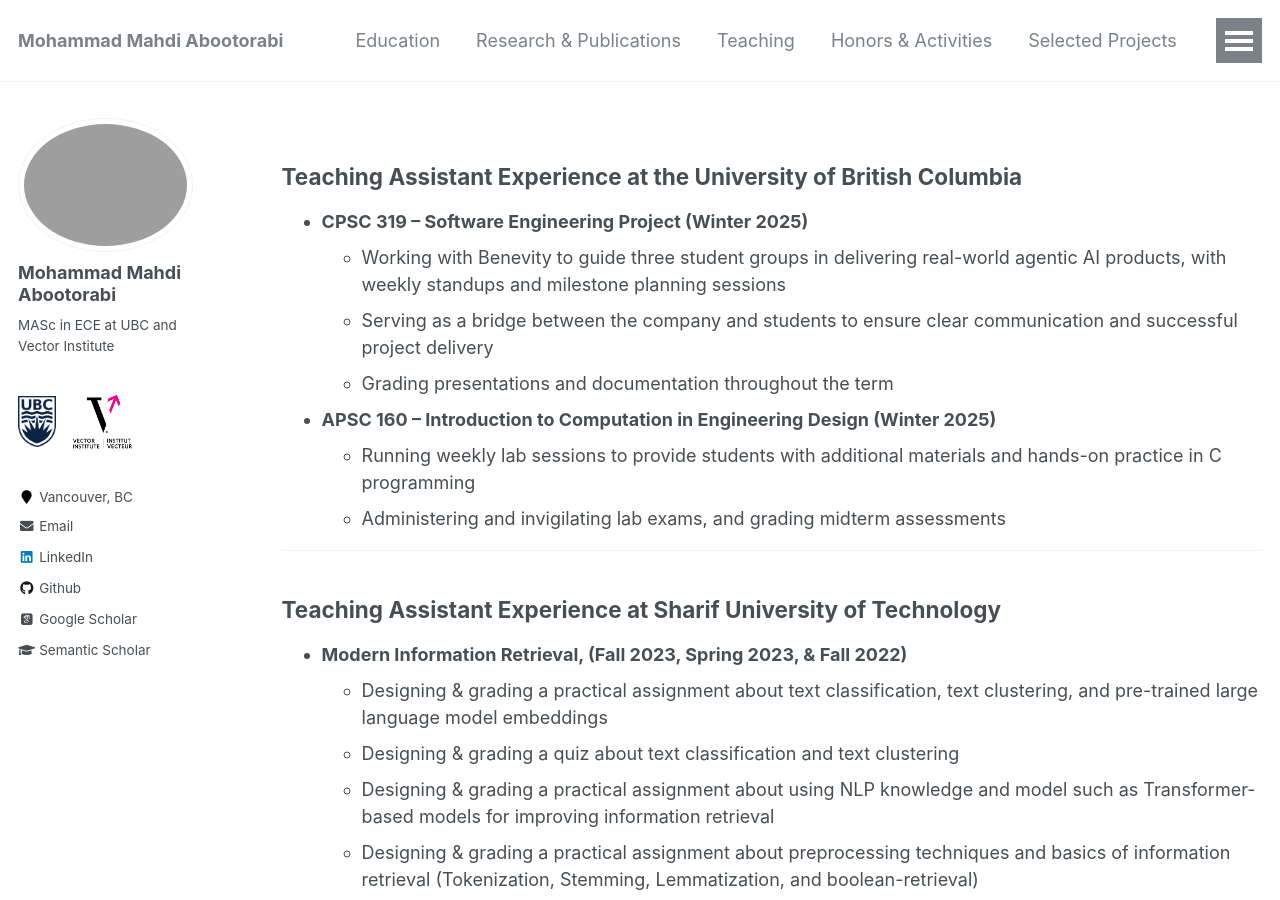
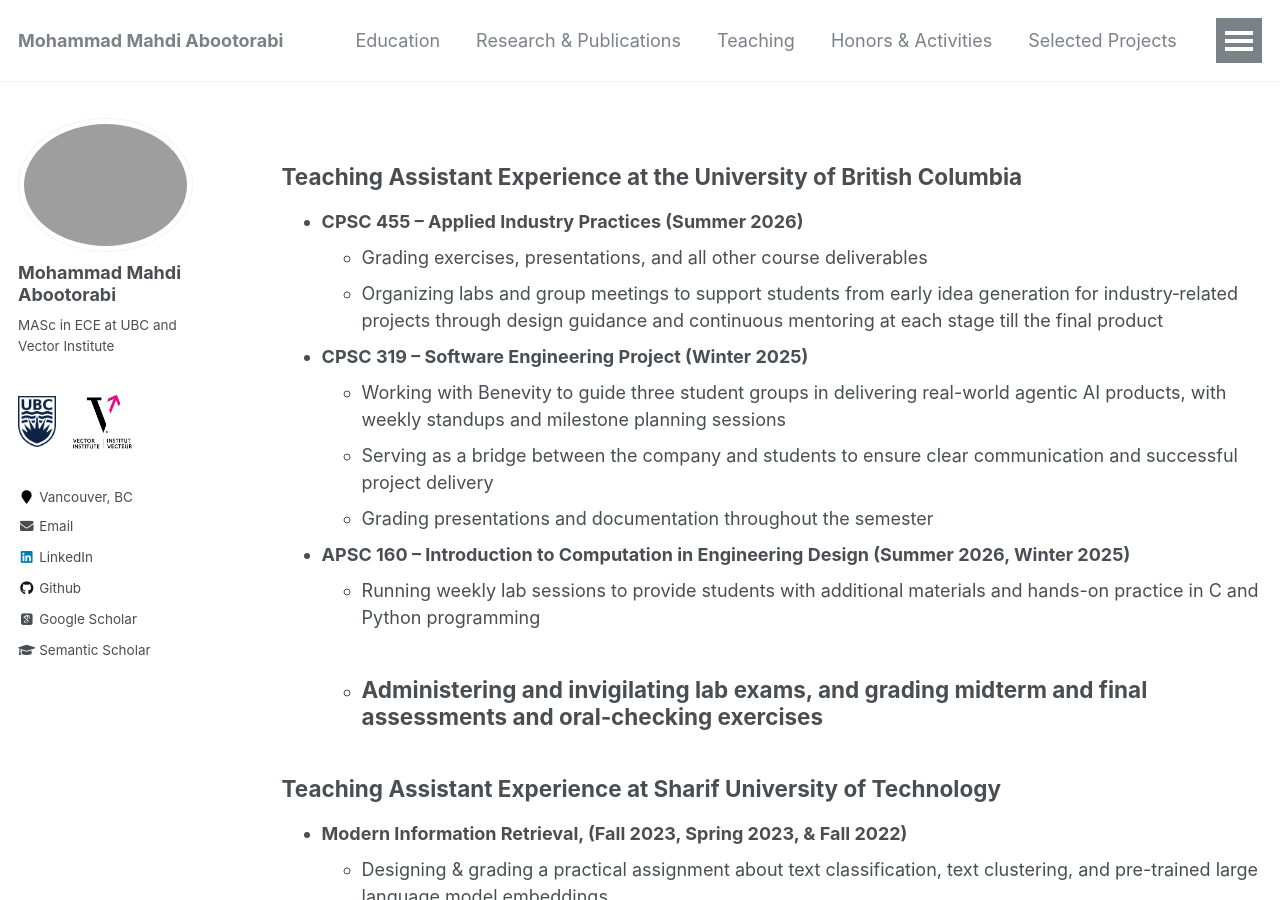
Before and after one commit to aboots/aboots.github.io, a Jekyll site: the page built from _pages/teaching.md, in a window 1280 px wide and 900 px high. Built offline with Jekyll 4.4.1, drawn with Linux system fonts in a browser that asks for light colours; nearby versions of some CDN libraries; some web fonts are replaced.

Commit message:
Update teaching.md

```diff
--- a/_pages/teaching.md
+++ b/_pages/teaching.md
@@ -9,15 +9,19 @@ author_profile: true
 
 ## Teaching Assistant Experience at the University of British Columbia
 
+- **CPSC 455 – Applied Industry Practices (Summer 2026)**
+  - Grading exercises, presentations, and all other course deliverables
+  - Organizing labs and group meetings to support students from early idea generation for industry‑related projects through design guidance and continuous mentoring at each stage till the final product
+
+
 - **CPSC 319 – Software Engineering Project (Winter 2025)**
   - Working with Benevity to guide three student groups in delivering real-world agentic AI products, with weekly standups and milestone planning sessions
   - Serving as a bridge between the company and students to ensure clear communication and successful project delivery
-  - Grading presentations and documentation throughout the term
+  - Grading presentations and documentation throughout the semester
 
-- **APSC 160 – Introduction to Computation in Engineering Design (Winter 2025)**
-  - Running weekly lab sessions to provide students with additional materials and hands-on practice in C programming
-  - Administering and invigilating lab exams, and grading midterm assessments
-
+- **APSC 160 – Introduction to Computation in Engineering Design (Summer 2026, Winter 2025)**
+  - Running weekly lab sessions to provide students with additional materials and hands-on practice in C and Python programming
+  - Administering and invigilating lab exams, and grading midterm and final assessments and oral‑checking exercises
 ---
 
 ## Teaching Assistant Experience at Sharif University of Technology
```
